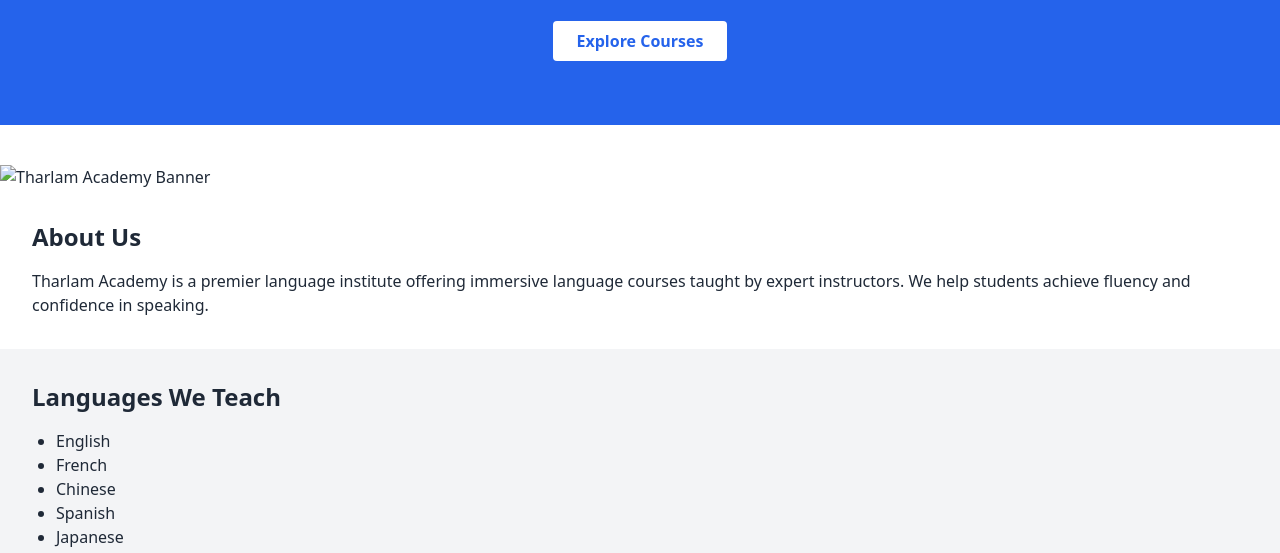
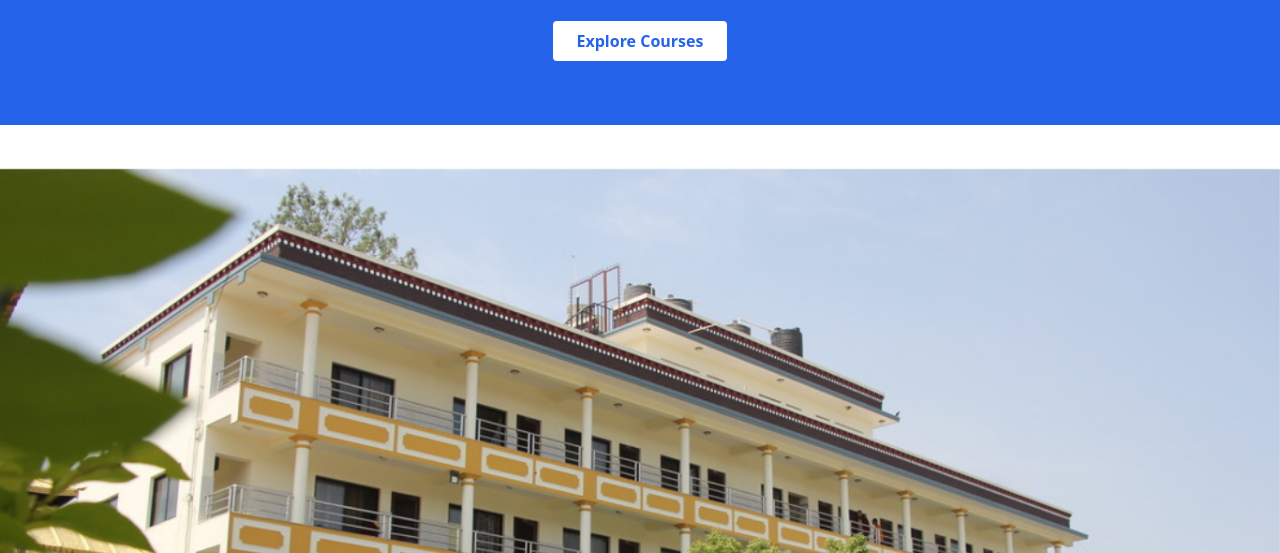
Before and after one commit to tharlam/Tharlam-Academy, a plain HTML site: page index.html in a window 1280 px wide. Shown: the part 247-800 px from the top of the page. Drawn offline with nearby package versions, Linux system fonts and the light colour scheme.

Commit message:
Update index.html

```diff
--- a/index.html
+++ b/index.html
@@ -59,7 +59,7 @@
 <!-- Banner Image Section -->
 <section class="mt-10">
     <img
-      src="design.png"
+      src="Untitled design.png"
       alt="Tharlam Academy Banner"
       class="w-full h-auto object-cover"
     />
```
